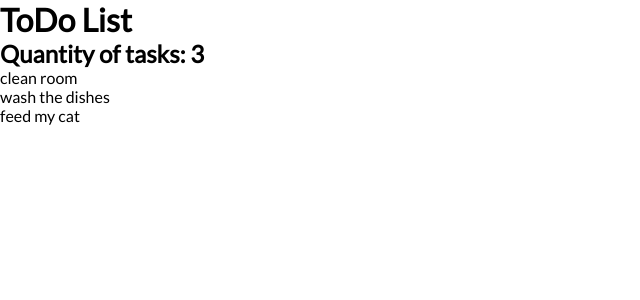
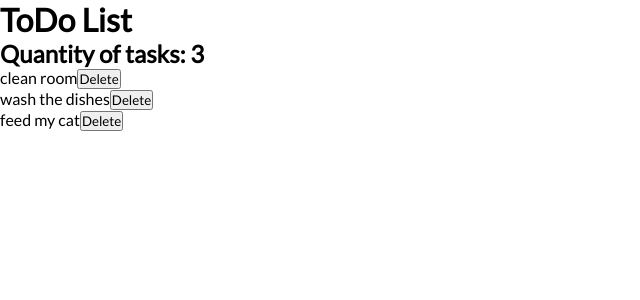
Before and after one commit to bartekma89/Webpack_ToDoList, a React app: page / in a window 1280 px wide. Shown: the top 300 px of the page, without its empty margins (0-640 px from the left). Built offline with nearby package versions, Linux system fonts and the light colour scheme.

Commit message:
added button to remove tasks

```diff
--- a/package.json
+++ b/package.json
@@ -21,6 +21,7 @@
     "css-loader": "^0.28.9",
     "html-webpack-plugin": "^2.30.1",
     "optimize-js-plugin": "0.0.4",
+    "prop-types": "^15.6.0",
     "react": "^16.2.0",
     "react-dom": "^16.2.0",
     "rimraf": "^2.6.2",
--- a/src/components/ToDoList.js
+++ b/src/components/ToDoList.js
@@ -3,7 +3,15 @@ import Todo from './Todo';
 
 const ToDoList = props => {
 	return (
-		<ul>{props.list.map(item => <Todo item={item} key={item.id} />)}</ul>
+		<ul>
+			{props.list.map(item => (
+				<Todo
+					item={item}
+					key={item.id}
+					onRemoveToDo={props.onRemoveToDo.bind(this)}
+				/>
+			))}
+		</ul>
 	);
 };
 
--- a/src/components/Todo.js
+++ b/src/components/Todo.js
@@ -1,7 +1,16 @@
 import React from 'react';
 
 const Todo = props => {
-	return <li>{props.item.task}</li>;
+	return (
+		<li>
+			{props.item.task}
+			<button onClick={props.onRemoveToDo.bind(this, props.item.id)}>
+				Delete
+			</button>
+		</li>
+	);
 };
 
+Todo.propTypes = {};
+
 export default Todo;
--- a/src/containers/App.js
+++ b/src/containers/App.js
@@ -40,7 +40,7 @@ class App extends React.Component {
 	removeToDo(id) {
 		const filteredArray = this.state.data.filter(item => item.id !== id);
 
-		this.setStade({
+		this.setState({
 			data: filteredArray,
 		});
 	}
@@ -49,7 +49,10 @@ class App extends React.Component {
 		return (
 			<div className={style.TodoApp}>
 				<Title title="ToDo List" number={this.state.data.length} />
-				<ToDoList list={this.state.data} />
+				<ToDoList
+					list={this.state.data}
+					onRemoveToDo={this.removeToDo.bind(this)}
+				/>
 			</div>
 		);
 	}
--- a/webpack.config.js
+++ b/webpack.config.js
@@ -40,9 +40,9 @@ module.exports = {
 			filename: 'index.html',
 			inject: 'body',
 		}),
-		new UglifyJSPlugin(),
-		new OptimizeJSPlugin({
-			sourceMap: false,
-		}),
+		// new UglifyJSPlugin(),
+		// new OptimizeJSPlugin({
+		// 	sourceMap: false,
+		// }),
 	],
 };
```
